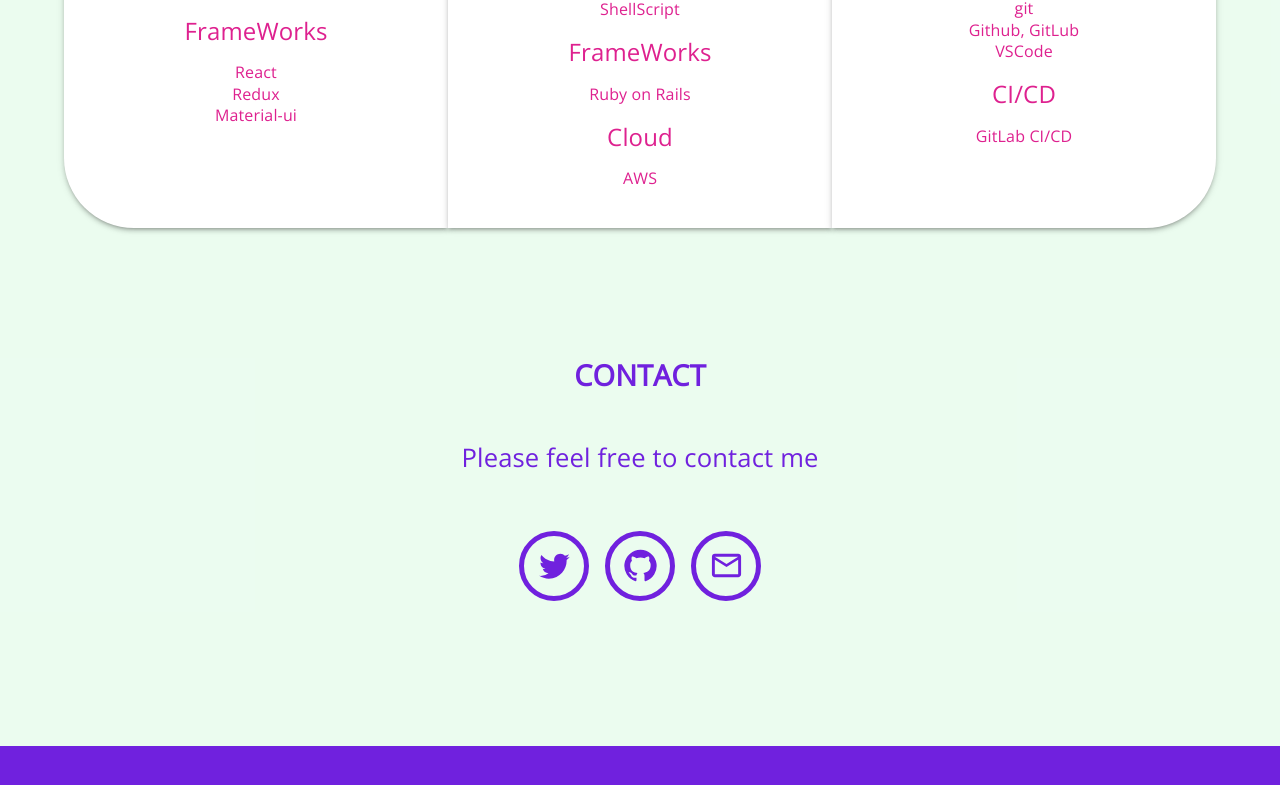
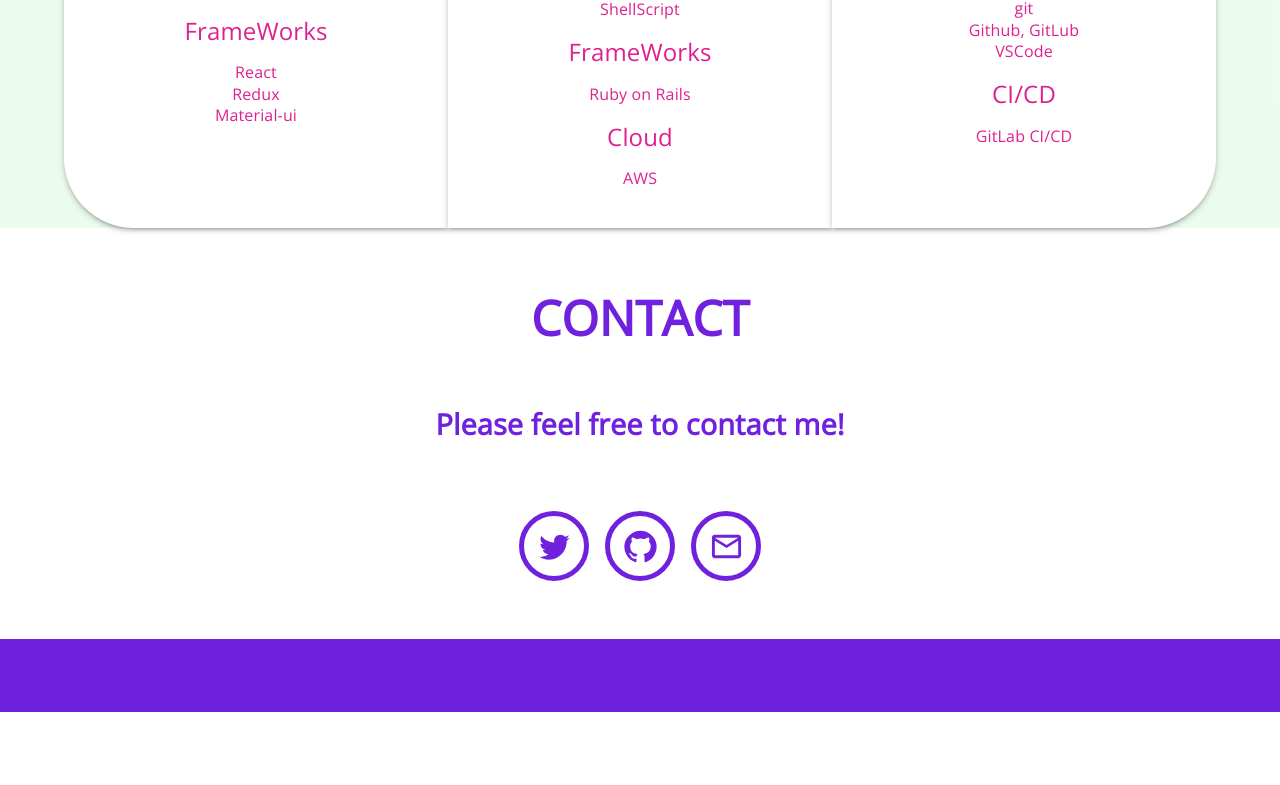
Before and after one commit to mterada1228/portfolio, a React (Create React App) app: page / in a window 1280 px wide. Shown: the part 1929-2714 px from the top of the page. After the commit the page ends 2641 px from the top, so only its background shows below. Built offline with nearby package versions, Linux system fonts and the light colour scheme.

Commit message:
Contact をレスポンシブに調整

```diff
--- a/src/components/pages/Contact.tsx
+++ b/src/components/pages/Contact.tsx
@@ -8,18 +8,25 @@
 const useStyle = makeStyles((theme: Theme) =>
   createStyles({
     root: {
-      backgroundColor: theme.palette.primary.main,
+      backgroundColor: "white",
       textAlign: "center",
-      height: 518,
+      height: "25%",
+    },
+    h1: {
+      color: theme.palette.text.primary,
+      paddingTop: "5%",
+      paddingBottom: "5%",
+      [theme.breakpoints.down("md")]: {
+        paddingTop: "20%",
+        paddingBottom: "20%",
+      },
     },
     h2: {
       color: theme.palette.text.primary,
-      paddingTop: 130,
-      paddingBottom: 50,
-    },
-    h3: {
-      color: theme.palette.text.primary,
-      paddingBottom: 50,
+      paddingBottom: "5%",
+      [theme.breakpoints.down("md")]: {
+        paddingBottom: "20%",
+      },
     },
     icon: {
       color: theme.palette.text.primary,
@@ -57,11 +64,11 @@
   return (
     <>
       <Container id="contact" className={classes.root} maxWidth={false}>
-        <Typography variant="h2" className={classes.h2}>
+        <Typography variant="h1" className={classes.h1}>
           CONTACT
         </Typography>
-        <Typography variant="h3" className={classes.h3}>
-          Please feel free to contact me
+        <Typography variant="h2" className={classes.h2}>
+          Please feel free to contact me!
         </Typography>
         <Box
           sx={{
```
